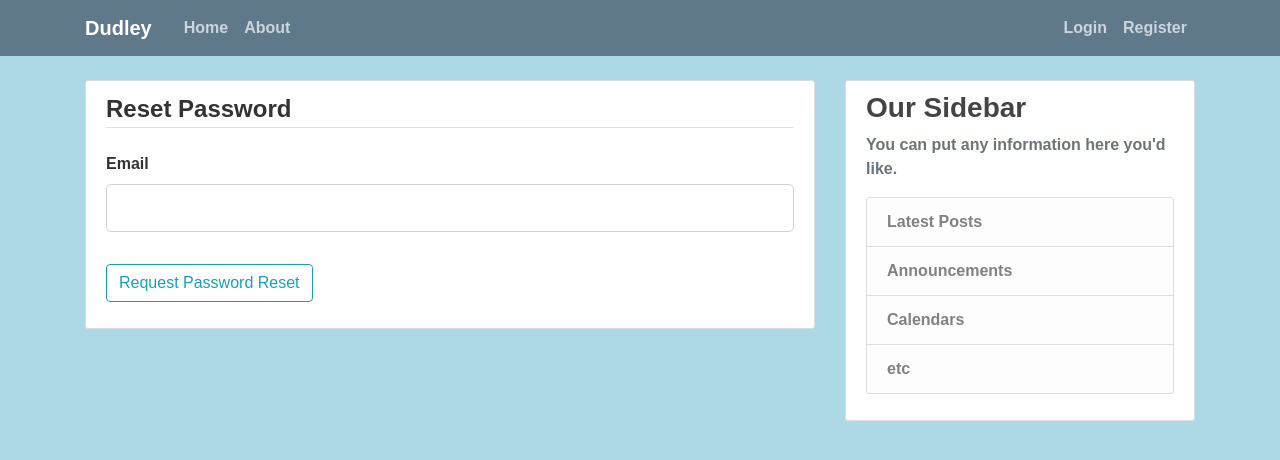
After one commit to mstephens15/Dudley, a Flask app: page /reset_password in a window 1280 px wide. The commit adds this page. Shown: the top 460 px of the page. Run offline with Flask 2, Linux system fonts and the light colour scheme; some libraries are stand-ins or nearby versions.

Commit message:
Email for Password Reset Part 10

```diff
--- a/files/forms.py
+++ b/files/forms.py
@@ -60,3 +60,21 @@ class UpdateAccountForm(FlaskForm):
             user = User.query.filter_by(email=email.data).first()
             if user:
                 raise ValidationError('That email is taken. Please choose a different one.')
+
+#Form that asks for their email to send a new password token
+class RequestResetForm(FlaskForm):
+    email = StringField('Email',
+                        validators=[DataRequired(), Email()])
+    submit = SubmitField('Request Password Reset')
+
+#Checks if the email they are trying to reset password with actually exists
+    def validate_email(self, email):
+        user = User.query.filter_by(email=email.data).first()
+        if user is None:
+            raise ValidationError('There is no account with that email. You must register first.')
+
+class ResetPasswordForm(FlaskForm):
+    password = PasswordField('Password', validators=[DataRequired()])
+    confirm_password = PasswordField('Confirm Password',
+                                     validators=[DataRequired(), EqualTo('password')])
+    submit = SubmitField('Reset Password')
--- a/files/routes.py
+++ b/files/routes.py
@@ -2,10 +2,11 @@ import secrets
 import os
 from PIL import Image
 from flask import render_template, url_for, flash, redirect, request
-from files import app, db, bcrypt
-from files.forms import RegistrationForm, LoginForm, UpdateAccountForm
+from files import app, db, bcrypt, mail
+from files.forms import RegistrationForm, LoginForm, UpdateAccountForm, RequestResetForm, ResetPasswordForm
 from files.models import User
 from flask_login import login_user, current_user, logout_user, login_required
+from flask_mail import Message
 
 # Route 1: Home #
 @app.route('/')
@@ -93,3 +94,46 @@ def account():
 		form.email.data = current_user.email
 	image_file = url_for('static', filename='profile_pics/' + current_user.image_file)
 	return render_template('account.html', title='Account', image_file=image_file, form=form)
+
+# For route 6; creates the message, and then sends it.
+def send_reset_email(user):
+	token = user.get_reset_token()
+	msg = Message('Password Reset Request', sender='mtchllstphns@gmail.com', recipients=[user.email])
+	msg.body = f'''To reset your password, visit the following link:
+{url_for('reset_token', token=token, _external=True)}
+
+If you did not make this request, then simply ignore this email and no changes will be made.
+'''
+	mail.send(msg)
+
+
+# Route 6: Where they enter email to get password sent  #
+@app.route('/reset_password', methods=['GET', 'POST'])
+def reset_request():
+	if current_user.is_authenticated:
+		return redirect(url_for('home'))
+	form = RequestResetForm()
+	if form.validate_on_submit():
+		user = User.query.filter_by(email=form.email.data).first()
+		send_reset_email(user)
+		flash('An email has been sent with instructions to reset your password.', 'info')
+		return redirect(url_for('login'))
+	return render_template('reset_request.html', title='Reset Password', form=form)
+
+# Route 7: Actually to reset the password  #
+@app.route("/reset_password/<token>", methods=['GET', 'POST'])
+def reset_token(token):
+    if current_user.is_authenticated:
+        return redirect(url_for('home'))
+    user = User.verify_reset_token(token)
+    if user is None:
+        flash('That is an invalid or expired token', 'warning')
+        return redirect(url_for('reset_request'))
+    form = ResetPasswordForm()
+    if form.validate_on_submit():
+        hashed_password = bcrypt.generate_password_hash(form.password.data).decode('utf-8')
+        user.password = hashed_password
+        db.session.commit()
+        flash('Your password has been updated! You are now able to log in', 'success')
+        return redirect(url_for('login'))
+    return render_template('reset_token.html', title='Reset Password', form=form)
--- a/files/templates/login.html
+++ b/files/templates/login.html
@@ -49,10 +49,10 @@
 			</fieldset>
 			<div class="form-group">
 				{{ form.submit(class='btn btn-outline-info') }}
+			  <small class="text-muted ml-2">
+				<a href="{{ url_for('reset_request') }}">Forgot Password?</a>
+			  </small>
 			</div>
-			<small class="text-muted ml-2">
-				<a href="#">Forgot Password?</a>
-			</small>
 		</form>
 	</div>
 	<div class="border-top pt-3">
--- /dev/null
+++ b/files/templates/reset_request.html
@@ -0,0 +1,31 @@
+{% extends 'layout.html'%}
+
+{% block content %}
+
+<div class="content-section">
+		<form method='POST' action=''>
+			{{ form.hidden_tag() }}
+			<fieldset class="form-group">
+				<legend class="border-bottom mb-4"> Reset Password </legend>
+				<div class="form-group">
+					{{ form.email.label(class="form-control-label") }}
+
+			<!-- If email is invalid -->
+					{% if form.email.errors %}
+						{{ form.email(class='form-control form-control-lg is-invalid')}}
+						<div class="invalid-feedback">
+							{% for error in form.email.errors %}
+								<span>{{ error }}</span>
+							{% endfor %}
+						</div>
+					{% else %}
+						{{ form.email(class="form-control form-control-lg") }}
+					{% endif %}
+				</div>
+			</fieldset>
+			<div class="form-group">
+				{{ form.submit(class='btn btn-outline-info') }}
+			</div>
+		</form>
+	</div>
+{% endblock content %}
```
Also changed, not shown: files/__init__.py (+8 -0 lines), files/models.py (+17 -1 lines), files/templates/reset_token.html (added, +46 -0 lines), files/site.db.
